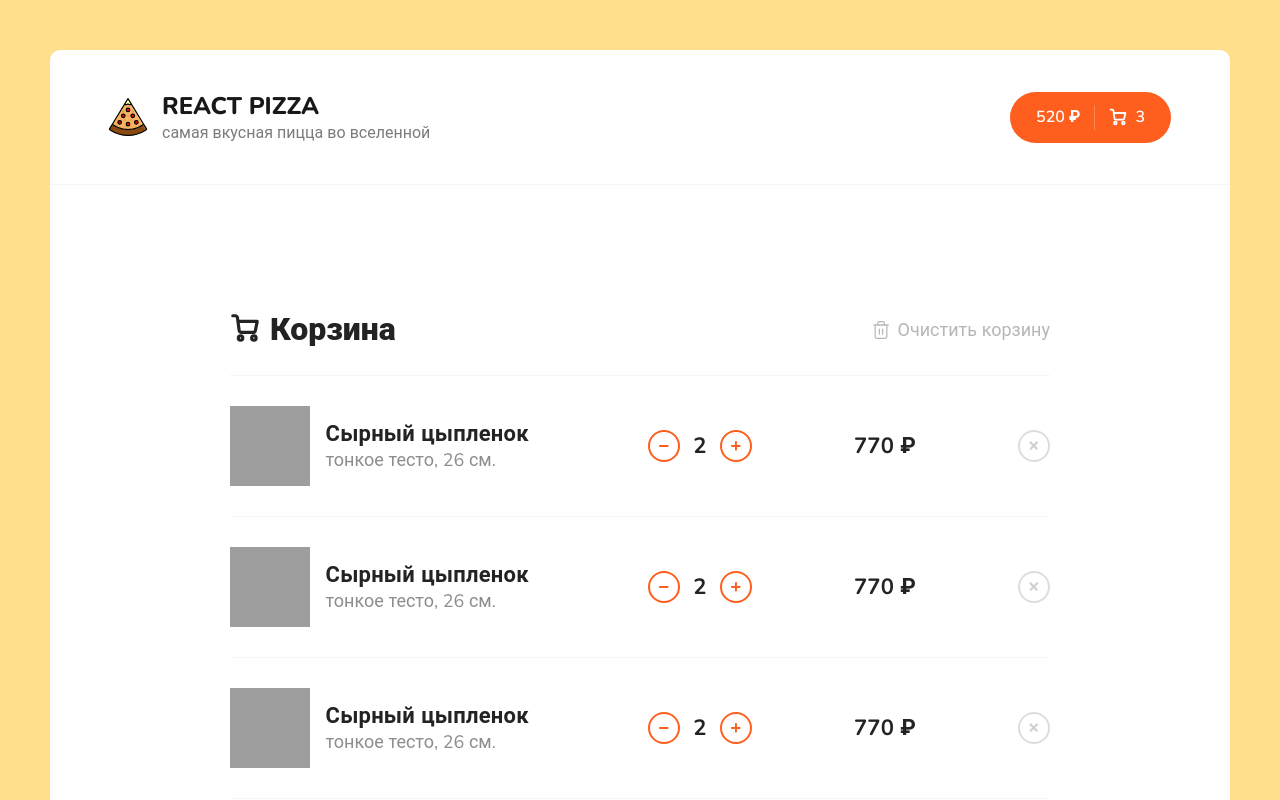
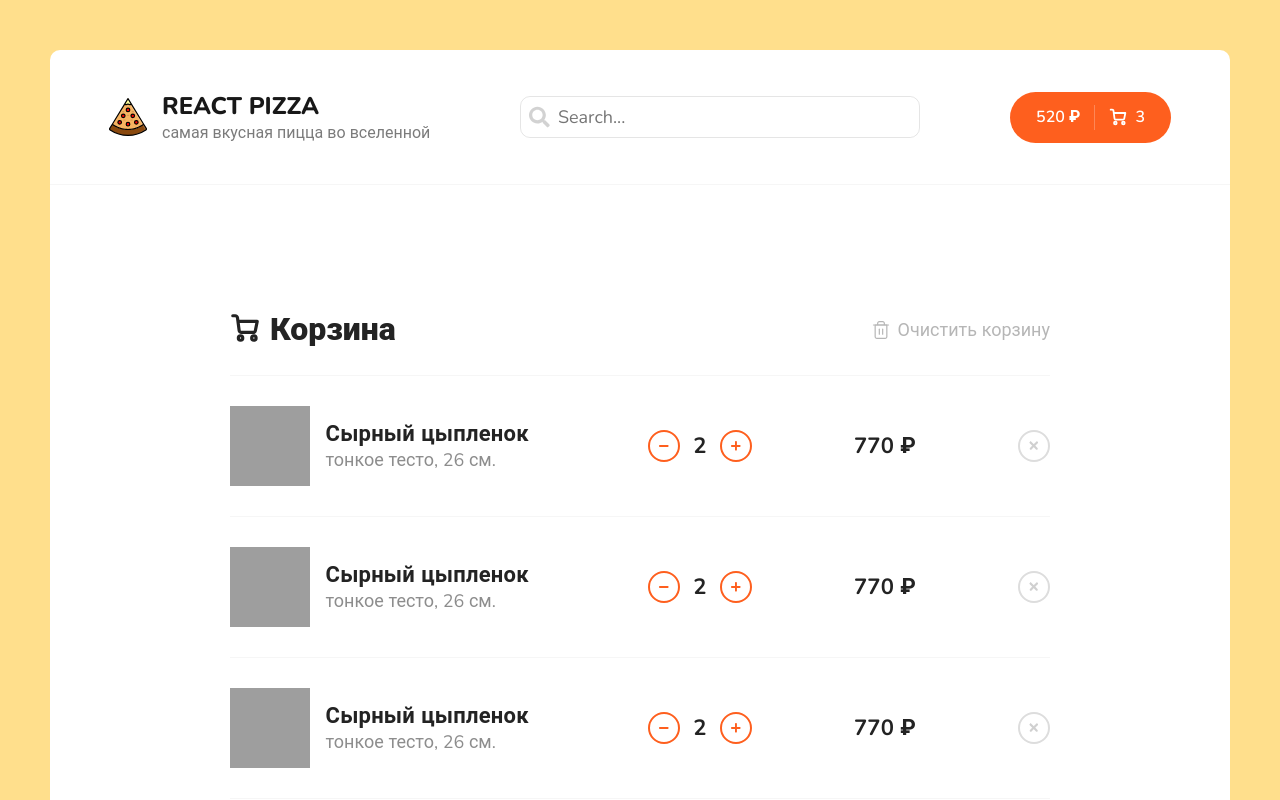
Before and after one commit to ELegek/PizzaReact, a React (Create React App) app: page /cart in a window 1280 px wide. Shown: the top 800 px of the page. Built offline with nearby package versions, Linux system fonts and the light colour scheme; grey boxes are pictures that could not be loaded.

Commit message:
сверстал input поиска

```diff
--- a/package.json
+++ b/package.json
@@ -12,6 +12,7 @@
     "react": "^18.2.0",
     "react-content-loader": "^6.2.0",
     "react-dom": "^18.2.0",
+    "react-icons": "^4.6.0",
     "react-router-dom": "^6.4.2",
     "react-scripts": "5.0.1",
     "web-vitals": "^2.1.0"
--- a/src/components/Categories.jsx
+++ b/src/components/Categories.jsx
@@ -1,6 +1,6 @@
 import React from 'react';
 
-function Categories({ value, onClickCategory }) {
+function Categories({ value, onChangeCategory }) {
 	const categories = ['Все', 'Мясные', 'Вегетарианская', 'Гриль', 'Острые', 'Закрытые'];
 	return (
 		<div className='categories'>
@@ -8,7 +8,7 @@ function Categories({ value, onClickCategory }) {
 				{categories.map((categoryName, index) => (
 					<li
 						key={index}
-						onClick={() => onClickCategory(index)}
+						onClick={() => onChangeCategory(index)}
 						className={value === index ? 'active' : ''}>
 						{categoryName}
 					</li>
--- a/src/components/Header.jsx
+++ b/src/components/Header.jsx
@@ -3,6 +3,7 @@ import { Link } from 'react-router-dom';
 
 // Images
 import logo from '../assets/img/pizza-logo.svg';
+import Search from './Search';
 
 function Header() {
 	return (
@@ -17,7 +18,7 @@ function Header() {
 						</div>
 					</div>
 				</Link>
-
+				<Search />
 				<div className='header__cart'>
 					<Link to='/cart' className='button button--cart'>
 						<span>520 ₽</span>
--- /dev/null
+++ b/src/components/Search/Search.module.scss
@@ -0,0 +1,21 @@
+.root {
+	border: 1px solid rgba(0, 0, 0, 0.1);
+	padding: 0px 8px;
+	width: 400px;
+	border-radius: 10px;
+	display: flex;
+	align-items: center;
+}
+
+.input {
+	padding: 8px 8px;
+	width: 100%;
+	border: none;
+	font-size: 18px;
+	color: rgb(151, 150, 150);
+}
+
+.icon {
+	font-size: 22px;
+	opacity: 0.2;
+}
--- /dev/null
+++ b/src/components/Search/index.jsx
@@ -0,0 +1,17 @@
+import React from 'react';
+
+// Стили
+import styles from './Search.module.scss';
+// Иконки
+import { FaSearch } from 'react-icons/fa';
+
+function Search() {
+	return (
+		<div className={styles.root}>
+			<FaSearch className={styles.icon} />
+			<input className={styles.input} placeholder='Search...' />
+		</div>
+	);
+}
+
+export default Search;
--- a/src/components/Sort.jsx
+++ b/src/components/Sort.jsx
@@ -1,17 +1,21 @@
 import React from 'react';
 
-function Sort() {
+function Sort({ value, onChangeSort }) {
 	// Показ блока сортировки
 	const [open, setOpen] = React.useState(false);
-	// Выбор сортировки
-	const [active, setActive] = React.useState(0);
 	// Массив вариантов сортировки
-	const list = ['популярности', 'цене', 'алфавиту'];
-	const cortName = list[active];
+	const list = [
+		{ name: 'популярности (DESC)', sortProperty: 'rating' },
+		{ name: 'популярности (ASC)', sortProperty: '-rating' },
+		{ name: 'цене (DESC)', sortProperty: 'price' },
+		{ name: 'цене (ASC) ', sortProperty: '-price' },
+		{ name: 'алфавиту (DESC)', sortProperty: 'title' },
+		{ name: 'алфавиту (ASC)', sortProperty: '-title' },
+	];
 
 	// Выбор сортировки и закрытие окна
 	const onClicList = (index) => {
-		setActive(index);
+		onChangeSort(index);
 		setOpen(false);
 	};
 
@@ -30,18 +34,18 @@ function Sort() {
 					/>
 				</svg>
 				<b>Сортировка по:</b>
-				<span onClick={() => setOpen(!open)}>{cortName}</span>
+				<span onClick={() => setOpen(!open)}>{value.name}</span>
 			</div>
 
 			{open && (
 				<div className='sort__popup'>
 					<ul>
-						{list.map((item, index) => (
+						{list.map((obj, index) => (
 							<li
 								key={index}
-								onClick={() => onClicList(index)}
-								className={active === index ? 'active' : ''}>
-								{item}
+								onClick={() => onClicList(obj)}
+								className={value.sortProperty === obj.sortProperty ? 'active' : ''}>
+								{obj.name}
 							</li>
 						))}
 					</ul>
--- a/src/pages/Home.jsx
+++ b/src/pages/Home.jsx
@@ -11,12 +11,21 @@ function Home() {
 	// Выбор категории
 	const [categoryId, setCategoryId] = React.useState(0);
 	// Выбор сортировки
-	const [sortType, setSortType] = React.useState(0);
+	const [sortType, setSortType] = React.useState({
+		name: 'популярности',
+		sortProperty: 'rating',
+	});
 
 	React.useEffect(() => {
 		setIsLoading(true);
 		// Получаем пиццы с сервера
-		fetch('https://635a8f9a38725a1746ca0088.mockapi.io/items?category=' + categoryId)
+		const category = categoryId > 0 ? `category=${categoryId}` : '';
+		const sortBy = sortType.sortProperty.replace('-', '');
+		const order = sortType.sortProperty.includes('-') ? 'asc' : 'desc';
+
+		fetch(
+			`https://635a8f9a38725a1746ca0088.mockapi.io/items?${category}&sortBy=${sortBy}&order=${order}`,
+		)
 			.then((res) => {
 				return res.json();
 			})
@@ -26,12 +35,12 @@ function Home() {
 				setIsLoading(false);
 			});
 		window.scrollTo(0, 0);
-	}, [categoryId]);
+	}, [categoryId, sortType]);
 	return (
 		<div className='container'>
 			<div className='content__top'>
-				<Categories value={categoryId} onClickCategory={(i) => setCategoryId(i)} />
-				<Sort />
+				<Categories value={categoryId} onChangeCategory={(i) => setCategoryId(i)} />
+				<Sort value={sortType} onChangeSort={(i) => setSortType(i)} />
 			</div>
 			<h2 className='content__title'>Все пиццы</h2>
 			<div className='content__items'>
--- a/src/scss/components/_sort.scss
+++ b/src/scss/components/_sort.scss
@@ -36,7 +36,6 @@
 		border-radius: 10px;
 		overflow: hidden;
 		padding: 10px 0;
-		width: 160px;
 
 		ul {
 			overflow: hidden;
```
Also changed, not shown: 2 other files (tests, documents, lock files or other folders).
